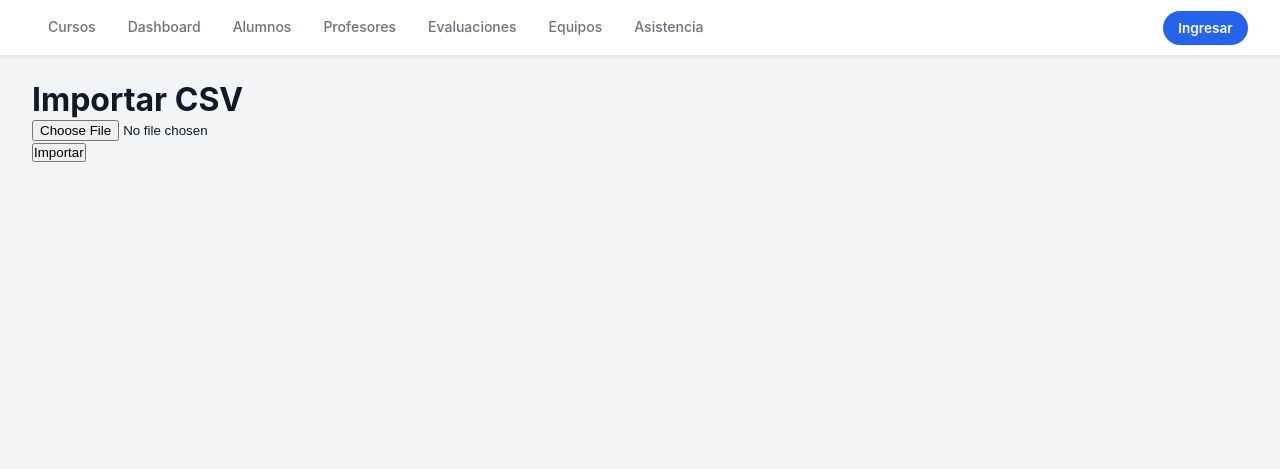
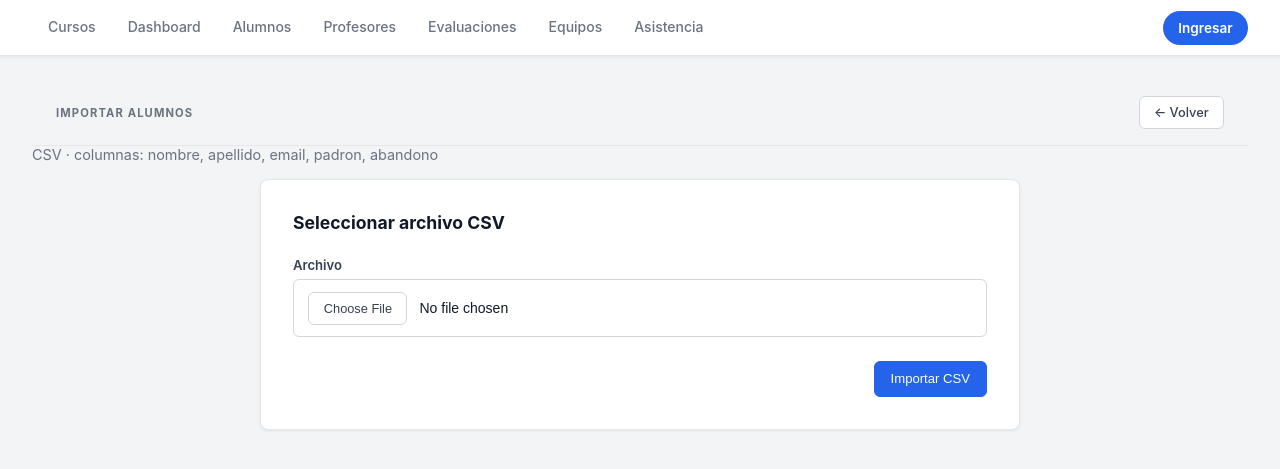
Before and after one commit to msoiffer-facu/tp_final_ids, a Flask app: template frontend/templates/alumnos/csv.html in a window 1280 px wide. Shown: the top 469 px of the page. Run offline with Flask 3, Linux system fonts and the light colour scheme; the template is opened without the code that fills it, so the values that code supplies are empty.

Commit message:
fix css y html de csv alumnos

```diff
--- a/backend/herramientas/importar_csv.py
+++ b/backend/herramientas/importar_csv.py
@@ -1,6 +1,6 @@
 import csv
 import io
-from backend.herramientas.validaciones_alumnos import validar_convertir_padron, validar_email, validar_convertir_booleano, validar_convertir_string
+from herramientas.validaciones_alumnos import validar_convertir_padron, validar_email, validar_convertir_booleano, validar_convertir_string
 
 
 def importar_alumnos_csv(archivo):
--- a/frontend/services/login.py
+++ b/frontend/services/login.py
@@ -1,6 +1,5 @@
 import requests
 from flask import session
-
 from services.config import BACKEND_URL
 
 
--- a/frontend/static/css/alumnos.css
+++ b/frontend/static/css/alumnos.css
@@ -295,3 +295,66 @@
 .btn-eliminar:hover {
     background: #dc2626;
 }
+
+/* ─────────────────────────────
+   Importar CSV
+───────────────────────────── */
+
+.import-info {
+    font-size: 0.9rem;
+    color: #6b7280;
+    margin-bottom: 1rem;
+}
+
+
+.error-box {
+    margin-top: 1.5rem;
+    border-left: 4px solid #ef4444;
+}
+
+.success-box {
+    margin-top: 1.5rem;
+    border-left: 4px solid #22c55e;
+}
+
+.error-list {
+    font-size: 0.85rem;
+    color: #374151;
+    margin-left: 1rem;
+}
+
+.success-text {
+    font-size: 0.85rem;
+    color: #374151;
+}
+
+form__input[type="file"] {
+    padding: 0.6rem 0.9rem;
+    cursor: pointer;
+}
+
+
+.form__input[type="file"]::file-selector-button {
+    padding: 0.5rem 0.9rem;
+
+    margin-right: 0.75rem;
+
+    border: 1px solid #d1d5db;
+    border-radius: 6px;
+
+    background: #fff;
+
+    font-size: 0.8rem;
+    font-weight: 500;
+
+    color: #374151;
+
+    cursor: pointer;
+
+    transition: background 0.15s, border-color 0.15s;
+}
+
+.form__input[type="file"]::file-selector-button:hover {
+    background: #f9fafb;
+    border-color: #cbd5e1;
+}
--- a/frontend/templates/alumnos/csv.html
+++ b/frontend/templates/alumnos/csv.html
@@ -1,40 +1,99 @@
 {% extends "base.html" %}
 
+{% block extra_head %}
+<link
+    rel="stylesheet"
+    href="{{ url_for('static', filename='css/alumnos.css') }}"
+>
+{% endblock %}
+
 {% block content %}
+
+<div class="table-card">
+
+    <div class="table-card-header">
+        <h2>Importar alumnos</h2>
+
+        <a href="/alumnos" class="btn-agregar">
+            ← Volver
+        </a>
+    </div>
+
+    <div class="table-card-body">
+
+
+        <p class="import-info">
+            CSV · columnas: nombre, apellido, email, padron, abandono
+        </p>
+
+
         <div class="modal__content">
-    <h1 class="modal__title">
-        Importar CSV
-    </h1>
+
+            <h2 class="modal__title">
+                Seleccionar archivo CSV
+            </h2>
+
             <form
                 action="/alumnos/importar"
                 method="POST"
                 enctype="multipart/form-data"
             >
+
+                <div class="form__group">
+                    <label class="form__label">Archivo</label>
+
                     <input
                         type="file"
                         name="file"
                         accept=".csv"
-            class="form__input"
+                        class="form__input form__file"
                         required
                     >
+                </div>
+
                 <div class="form__actions">
                     <button
                         type="submit"
                         class="form__btn form__btn--submit"
                     >
-                Importar
+                        Importar CSV
                     </button>
                 </div>
+
             </form>
 
+        </div>
+
+
         {% if errores %}
-    <div class="alert alert-danger">
-        <ul>
+        <div class="modal__content error-box">
+
+            <h2 class="modal__title">Errores</h2>
+
+            <ul class="error-list">
                 {% for error in errores %}
                     <li>{{ error }}</li>
                 {% endfor %}
             </ul>
+
         </div>
         {% endif %}
+
+
+        {% if alumnos %}
+        <div class="modal__content success-box">
+
+            <h2 class="modal__title">Importación exitosa</h2>
+
+            <p class="success-text">
+                {{ alumnos|length }} alumnos cargados correctamente
+            </p>
+
         </div>
+        {% endif %}
+
+    </div>
+
+</div>
+
 {% endblock %}
```
Also changed, not shown: frontend/app_front.py (+3 -5 lines). Lines whose indentation alone changed are shown as unchanged.
